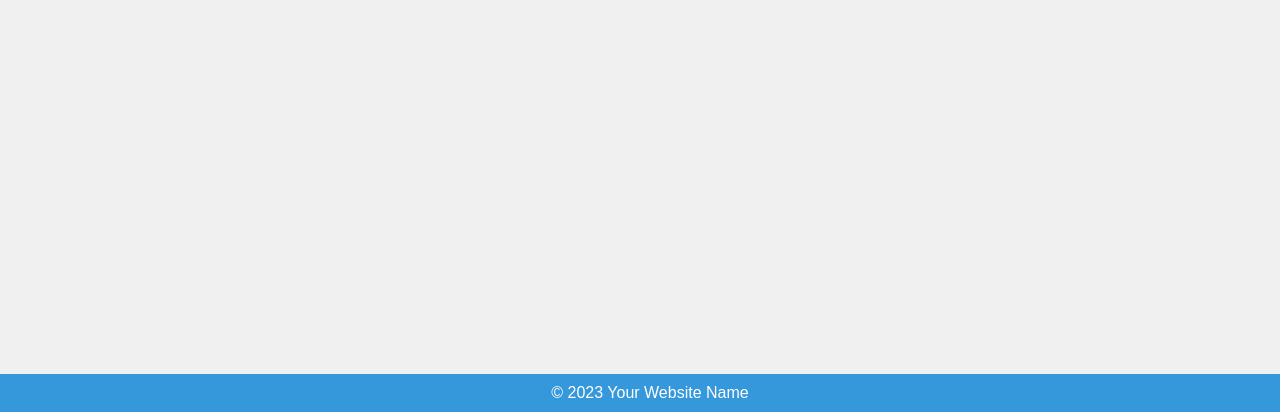
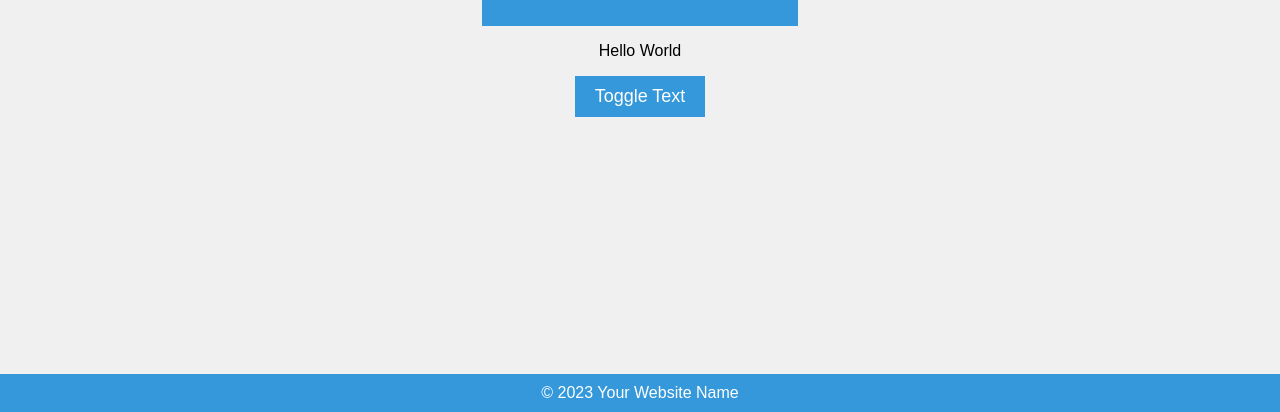
Before and after one commit to sreejithfocaloid/notion-html-test, a plain HTML site: page demo.html in a window 1280 px wide. Shown: the part 388-800 px from the top of the page. Drawn offline with Linux system fonts and the light colour scheme.

Commit message:
Update demo.html

```diff
--- a/demo.html
+++ b/demo.html
@@ -10,6 +10,11 @@
             background-color: #f0f0f0;
             margin: 0;
             padding: 0;
+            display: flex;
+            flex-direction: column;
+            align-items: center;
+            justify-content: center;
+            min-height: 100vh;
         }
 
         header {
@@ -30,7 +35,7 @@
         }
 
         .container {
-            margin-top: 100px;
+            text-align: center;
         }
 
         button {
```
